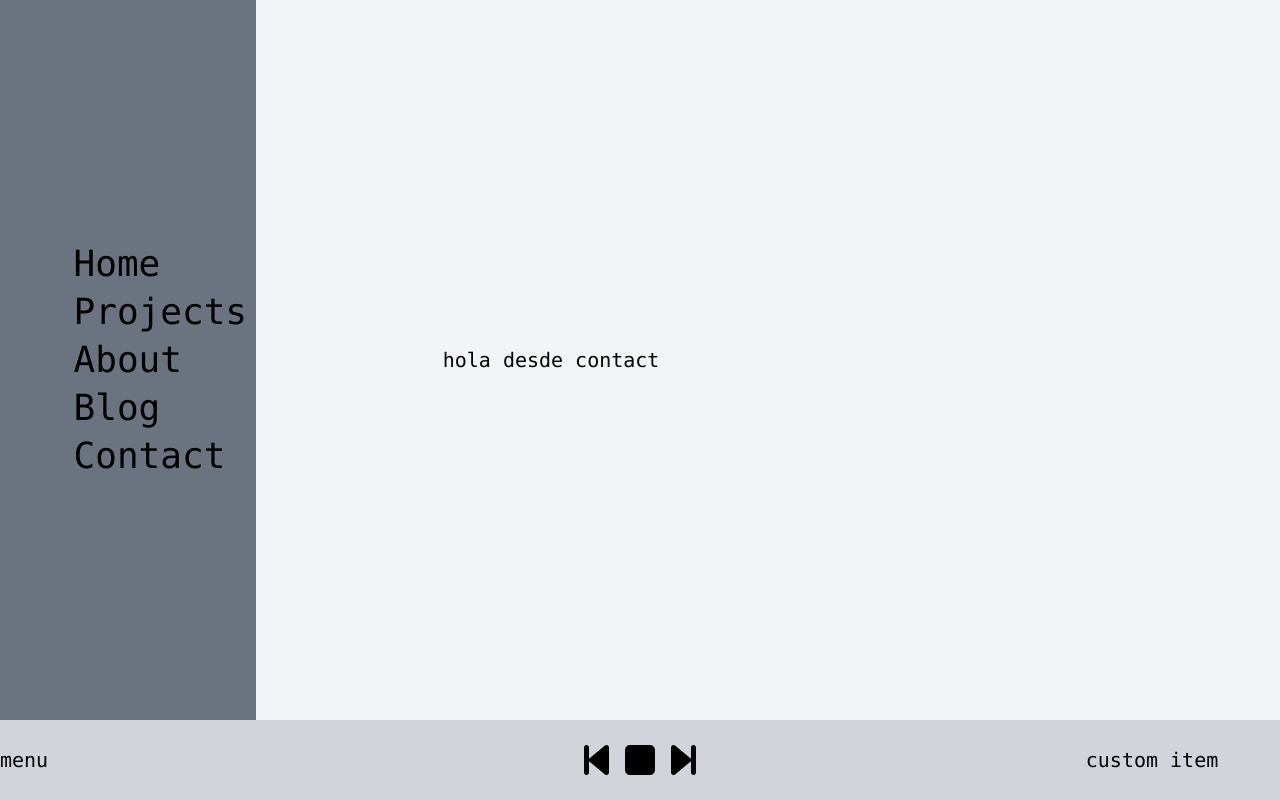
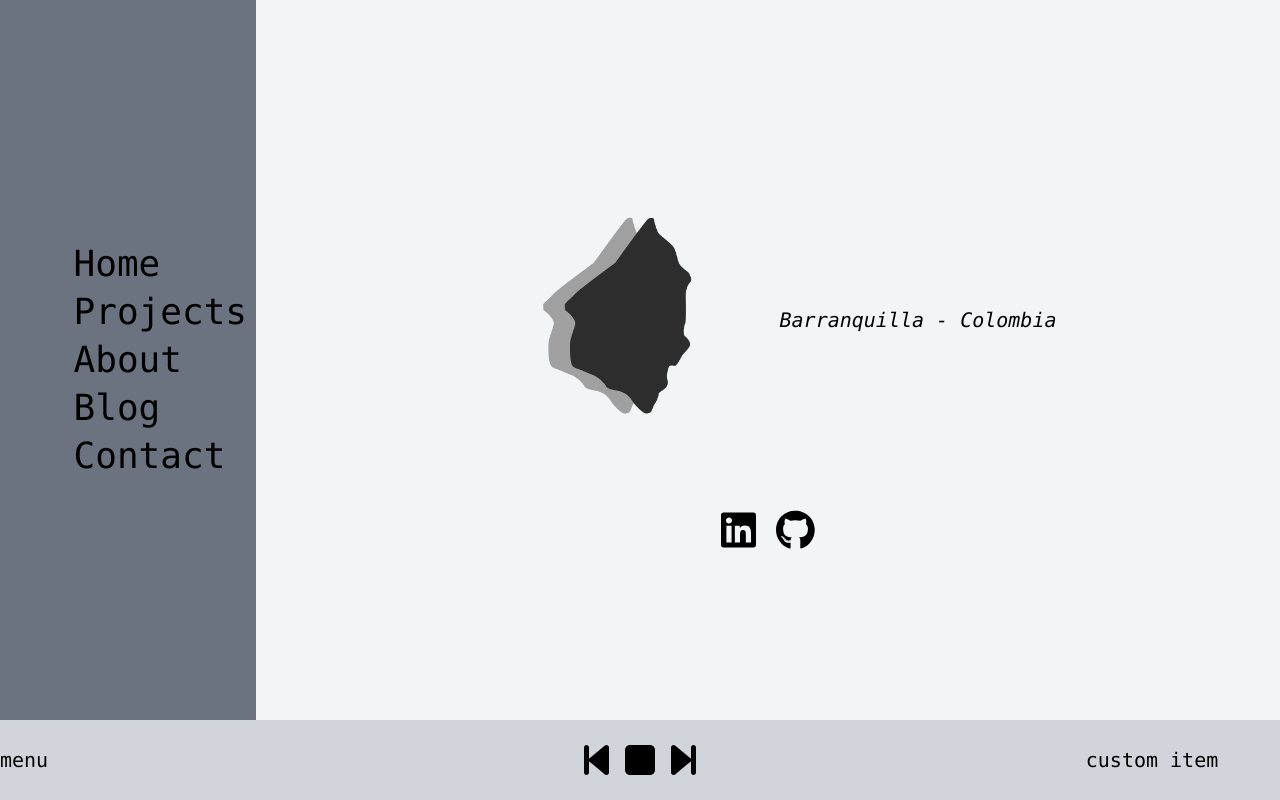
Before and after one commit to Njmercado/njmercado.github.io, a Next.js app: page /contact in a window 1280 px wide. Built offline with nearby package versions, Linux system fonts and the light colour scheme.

Commit message:
feat: contact information
* Added code to contact page
* Created constants to store profile links

```diff
--- a/src/app/contact/page.tsx
+++ b/src/app/contact/page.tsx
@@ -1,5 +1,28 @@
+'use client'
+
+import { CV_LINKS } from "@/constants/general.constant";
+import { faGithub, faLinkedin } from "@fortawesome/free-brands-svg-icons";
+import { FontAwesomeIcon } from "@fortawesome/react-fontawesome";
+import Image from "next/image";
+
 export default function Contact() {
+
+  const goTo = (link: string) => { window.open(link, '_blank') }
+  const goToLinkedIn = () => goTo(CV_LINKS.LINKEDIN)
+  const goToGithub = () => goTo(CV_LINKS.GITHUB)
+
   return (
-    <div>hola desde contact</div>
+    <article className="flex flex-col justify-center items-center">
+      <section className="flex flex-row items-center">
+        <Image src="/static/atlantico.png" width={300} height={300} alt="Image of Colombian Atlantic's department."/>
+        <p> <em>Barranquilla - Colombia</em> </p>
+      </section>
+      <section className="mt-10">
+        <p className="flex gap-5">
+          <span className="cursor-pointer"><FontAwesomeIcon icon={faLinkedin} size={'2xl'} onClick={goToLinkedIn}/></span>
+          <span className="cursor-pointer"><FontAwesomeIcon icon={faGithub} size={'2xl'} onClick={goToGithub}/></span>
+        </p>
+      </section>
+    </article>
   )
 }
--- a/src/constants/general.constant.ts
+++ b/src/constants/general.constant.ts
@@ -2,3 +2,7 @@ import { faAngular, faDigitalOcean, faGithub, faNodeJs, faPython, faReact, faVue
 
 export const TECHS_I_KNOW = [faReact, faVuejs, faAngular, faNodeJs, faPython, faGithub, faDigitalOcean]
 export const CV_PDF = '/cv_nino_mercado.pdf'
+export const CV_LINKS = {
+  LINKEDIN: 'https://www.linkedin.com/in/nino-mercado-48b513147/',
+  GITHUB: 'https://github.com/Njmercado'
+}
```
